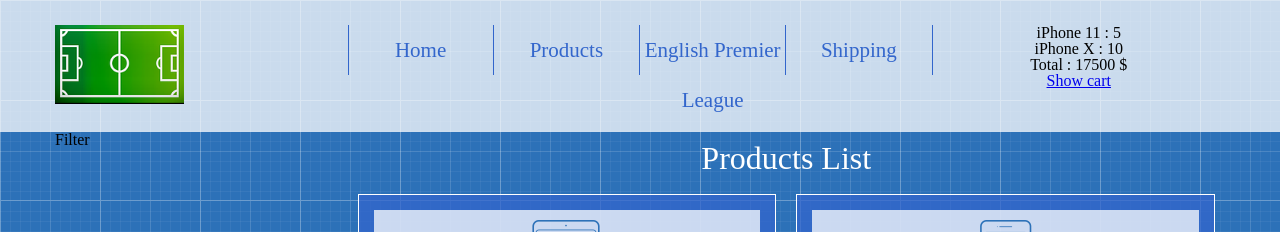
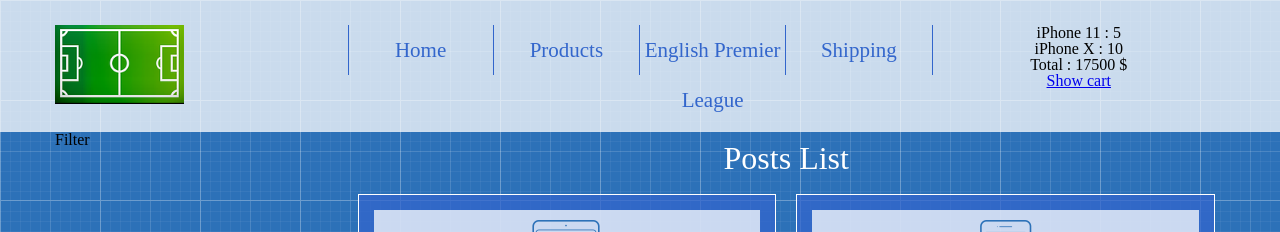
Before and after one commit to vasKenobi/blogV3, a React (Create React App) app: page / in a window 1280 px wide. Shown: the top 232 px of the page. Built offline with nearby package versions, Linux system fonts and the light colour scheme.

Commit message:
ProductList changed to PostList

```diff
--- a/src/App/Main/Main.js
+++ b/src/App/Main/Main.js
@@ -1,6 +1,6 @@
 import React from 'react'
 import {Route} from 'react-router-dom'
-import ProductsList from './Posts/ProductsList'
+import PostList from './Posts/PostList'
 import FavourtiesPage from './FavourtiesPage/FavourtiesPage'
 import ShippingPage from './ShippingPage/ShippingPage'
 import EnglishPL from './EnglishPL/EnglishPL'
@@ -24,7 +24,7 @@ const Main = ({
 					</div>
 					<div className="col-lg-9">
 						<Route path="/" exact render={()=>(
-							<ProductsList
+							<PostList
 								addProductToCart={addProductToCart}
 								productsLikeState={productsLikeState}
 								removeLike={removeLike}
--- a/src/App/Main/Posts/ProductsList.js
+++ b/src/App/Main/Posts/PostList.js
@@ -3,7 +3,7 @@ import PostListItem from './PostListItem'
 import posts from './posts'
 
 
-const ProductsList = ({
+const PostList = ({
     addProductToCart,
     productsLikeState,
     removeLike,
@@ -11,7 +11,7 @@ const ProductsList = ({
 }) => {
     return (
         <div>
-            <h1 className="page-title">Products List</h1>
+            <h1 className="page-title">Posts List</h1>
             <div className="row">
                 {
                     posts.map(({
@@ -46,4 +46,4 @@ const ProductsList = ({
     )
 }
 
-export default ProductsList
+export default PostList
```
